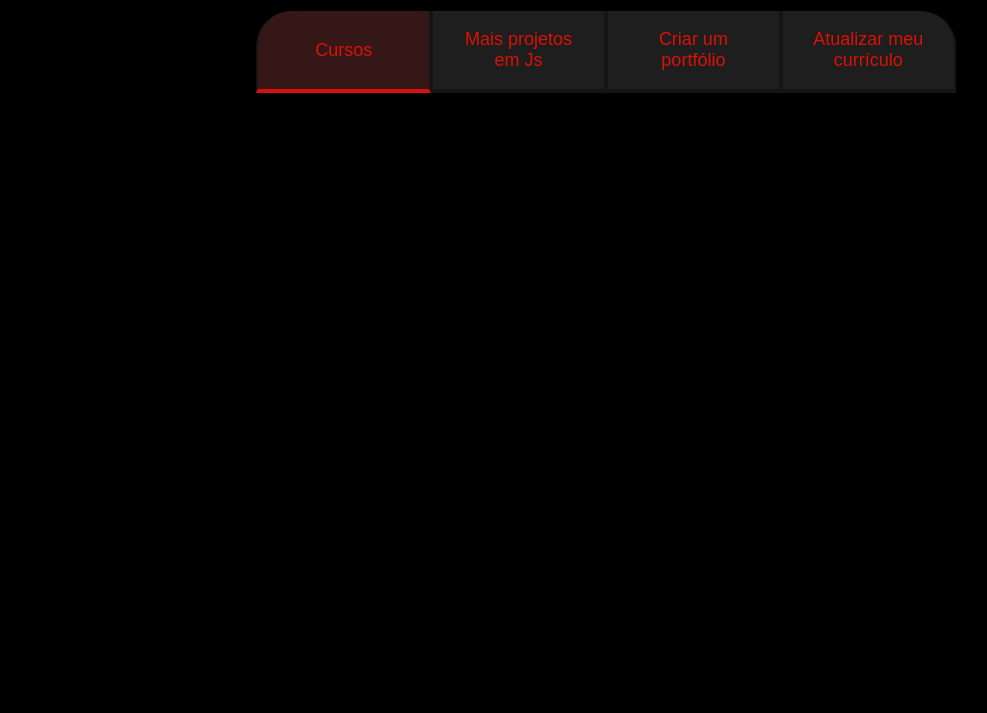
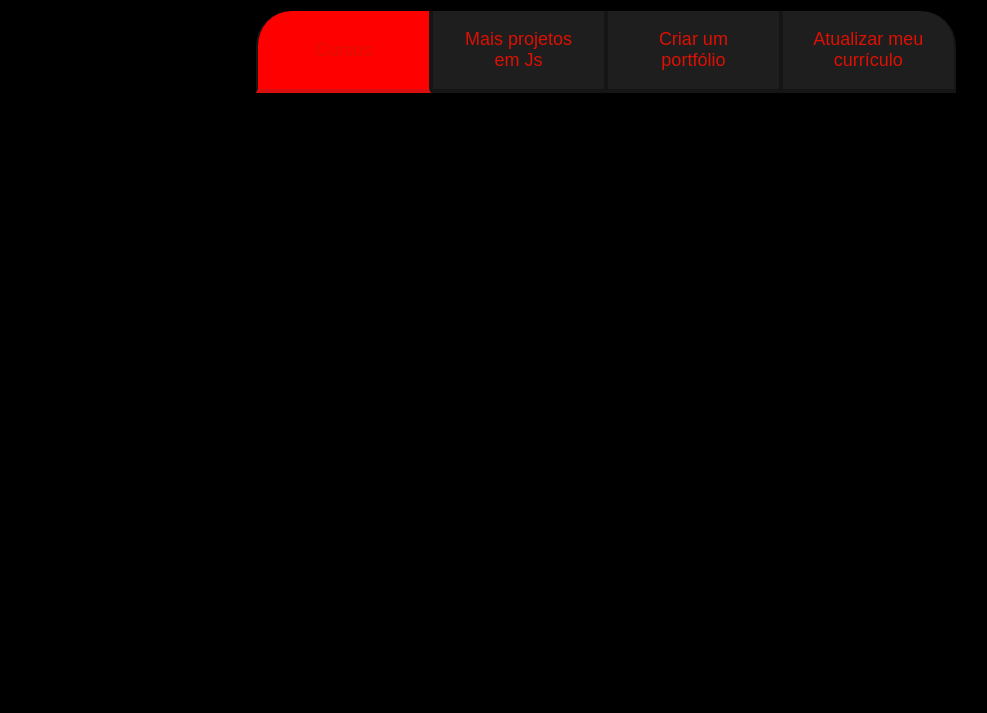
Before and after one commit to IzaiasMRS/contador-regressivo, a plain HTML site: page index.html in a window 1280 px wide. Shown: the part 87-800 px from the top of the page, without its empty margins (34-1021 px from the left). Drawn offline with Linux system fonts and the light colour scheme; a web font is replaced by a local one.

Commit message:
wertyuio

```diff
--- a/index.css
+++ b/index.css
@@ -4,7 +4,7 @@
     --background-topicos: #1e1e1e;
     --barra-interativa: #D90F0F;
     --branco: #dd1103;
-    --btn-ativo: #361717;
+    --btn-ativo: #ff0000;
     --borda: #151515;
     --black: #000;
     --fonte: "Anta", sans-serif;
```
